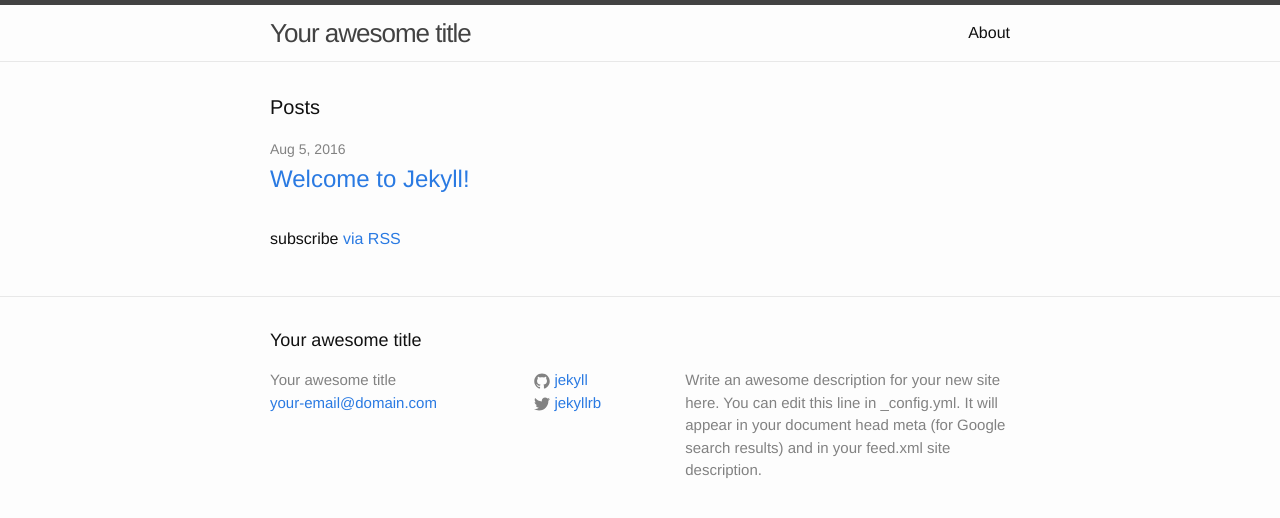
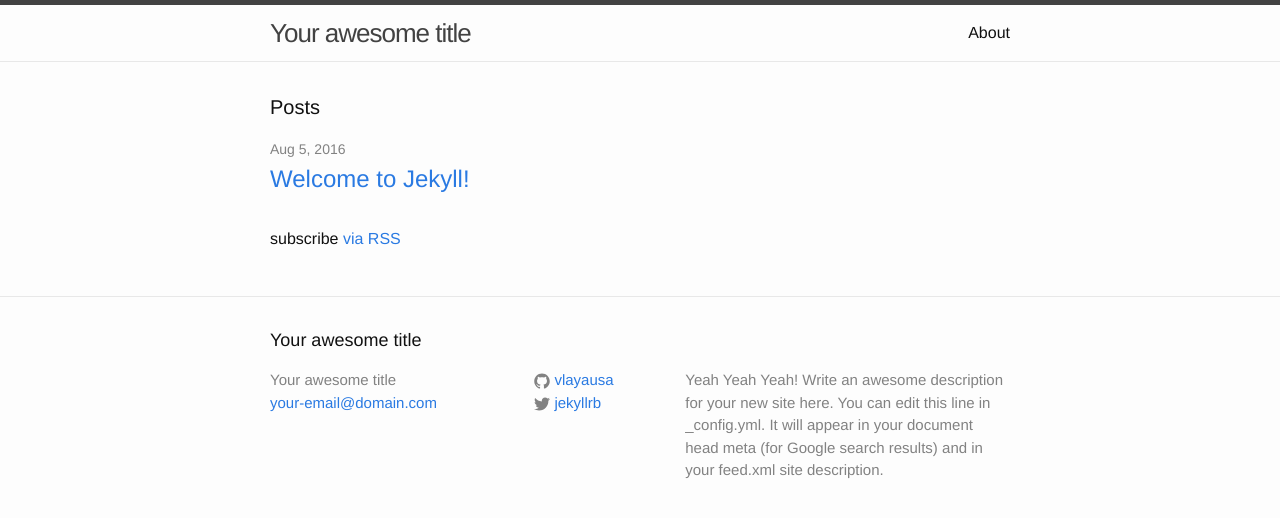
Before and after one commit to vlayausa/vlayausa.github.io, a Jekyll site: the page built from index.html, in a window 1280 px wide. Shown: the top 518 px of the page. Built offline with Jekyll 4.4.1, drawn with Linux system fonts in a browser that asks for light colours.

Commit message:
Update _config.yml

```diff
--- a/_config.yml
+++ b/_config.yml
@@ -9,13 +9,13 @@
 title: Your awesome title
 email: your-email@domain.com
 description: > # this means to ignore newlines until "baseurl:"
-  Write an awesome description for your new site here. You can edit this
+  Yeah Yeah Yeah! Write an awesome description for your new site here. You can edit this
   line in _config.yml. It will appear in your document head meta (for
   Google search results) and in your feed.xml site description.
 baseurl: "" # the subpath of your site, e.g. /blog
 url: "http://yourdomain.com" # the base hostname & protocol for your site
 twitter_username: jekyllrb
-github_username:  jekyll
+github_username:  vlayausa
 
 # Build settings
 markdown: kramdown
```
